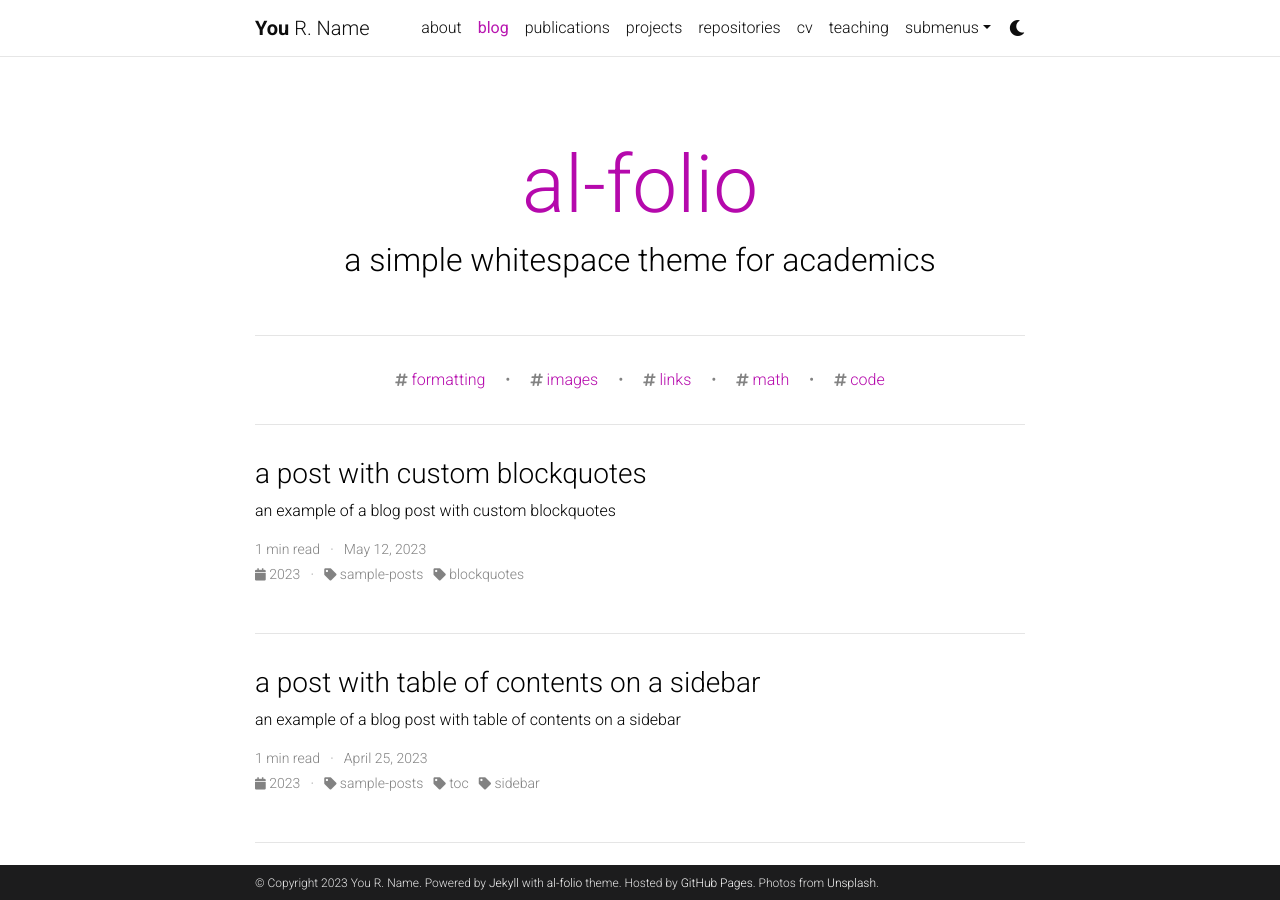
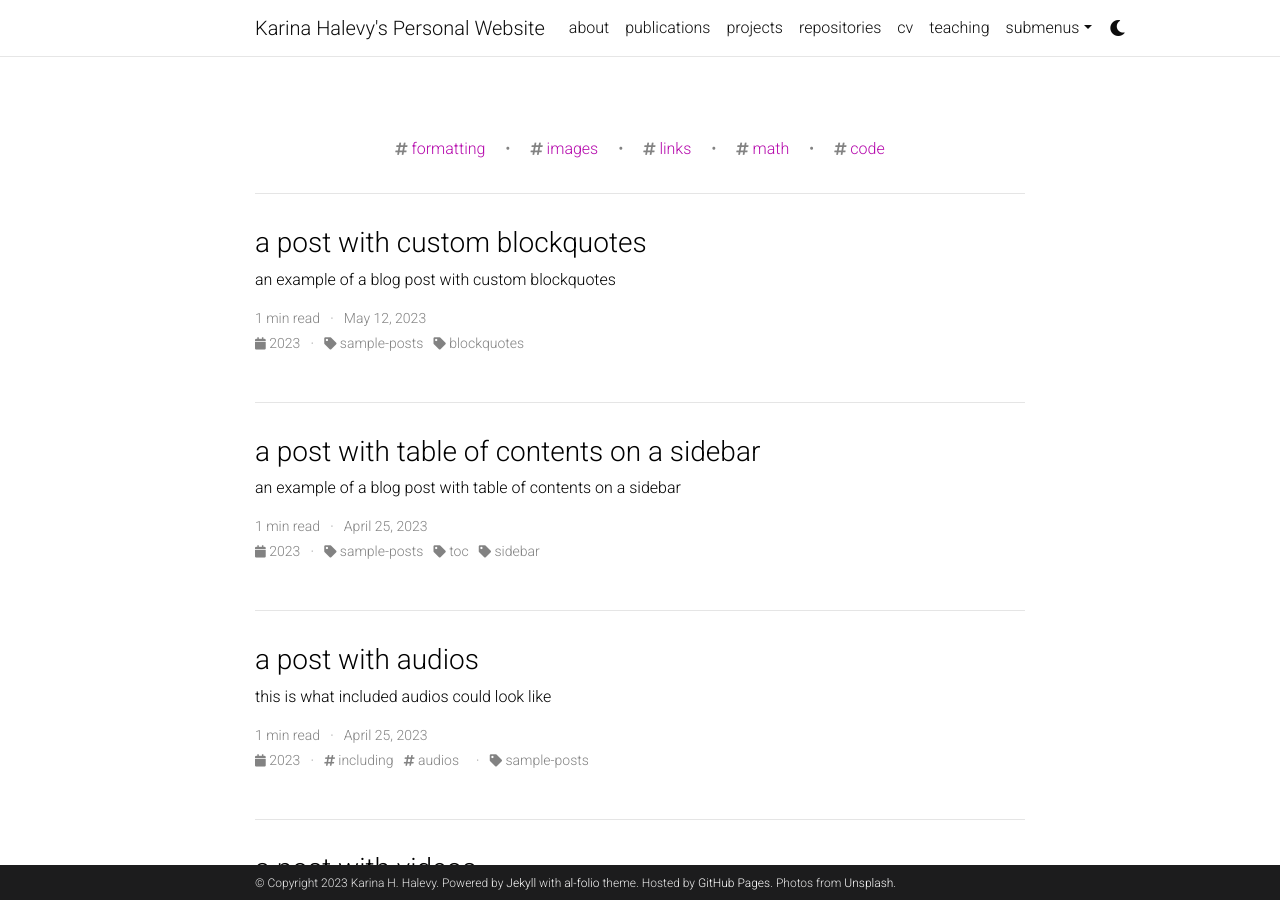
Before and after one commit to ENSCMA2/enscma2.github.io, a Jekyll site: the page built from blog/index.html, in a window 1280 px wide and 900 px high. Built offline with Jekyll 4.4.1, drawn with Linux system fonts in a browser that asks for light colours; the list of posts is cut into pages by our own code; comment, search, counter and statistics services are not loaded; a style sheet for code colours, icons or effects is not loaded.

Commit message:
please ploy

```diff
--- a/_config.yml
+++ b/_config.yml
@@ -2,13 +2,13 @@
 # Site settings
 # -----------------------------------------------------------------------------
 
-title: blank # the website title (if blank, full name will be used instead)
-first_name: You
-middle_name: R.
-last_name: Name
-email: you@example.com
+title: Karina Halevy's Personal Website # the website title (if blank, full name will be used instead)
+first_name: Karina
+middle_name: H.
+last_name: Halevy
+email: https://linkedin.com/in/khalevy
 description: > # the ">" symbol means to ignore newlines until "footer_text:"
-  A simple, whitespace theme for academics. Based on [*folio](https://github.com/bogoli/-folio) design.
+  My website. Based on [*folio](https://github.com/bogoli/-folio) design.
 footer_text: >
   Powered by <a href="https://jekyllrb.com/" target="_blank">Jekyll</a> with <a href="https://github.com/alshedivat/al-folio">al-folio</a> theme.
   Hosted by <a href="https://pages.github.com/" target="_blank">GitHub Pages</a>.
@@ -18,8 +18,8 @@
 lang: en # the language of your site (for example: en, fr, cn, ru, etc.)
 icon: ⚛️  # the emoji used as the favicon (alternatively, provide image name in /assets/img/)
 
-url: https://alshedivat.github.io # the base hostname & protocol for your site
-baseurl: /al-folio # the subpath of your site, e.g. /blog/
+url: https://enscma2.github.io # the base hostname & protocol for your site
+baseurl:  # the subpath of your site, e.g. /blog/
 last_updated: false # set to true if you want to display last updated in the footer
 impressum_path:  # set to path to include impressum link in the footer, use the same path as permalink in a page, helps to conform with EU GDPR
 
@@ -71,14 +71,14 @@
 # Social integration
 # -----------------------------------------------------------------------------
 
-github_username: # your GitHub user name
+github_username: enscma2 # your GitHub user name
 gitlab_username: # your GitLab user name
 twitter_username: # your Twitter handle
 mastodon_username: # your mastodon instance+username in the format instance.tld/@username
-linkedin_username: # your LinkedIn user name
+linkedin_username: khalevy # your LinkedIn user name
 telegram_username: # your Telegram user name
 scholar_userid: # your Google Scholar ID
-semanticscholar_id: # your Semantic Scholar ID
+semanticscholar_id: 2106627578 # your Semantic Scholar ID
 whatsapp_number: # your WhatsApp number (full phone number in international format. Omit any zeroes, brackets, or dashes when adding the phone number in international format.)
 orcid_id: # your ORCID ID
 medium_username: # your Medium username
@@ -122,10 +122,10 @@
 # Blog
 # -----------------------------------------------------------------------------
 
-blog_name: al-folio # blog_name will be displayed in your blog page
-blog_nav_title: blog # your blog must have a title for it to be displayed in the nav bar
-blog_description: a simple whitespace theme for academics
-permalink: /blog/:year/:title/
+blog_name:  # blog_name will be displayed in your blog page
+blog_nav_title:  # your blog must have a title for it to be displayed in the nav bar
+blog_description:
+permalink: # /blog/:year/:title/
 
 # Pagination
 pagination:
```
